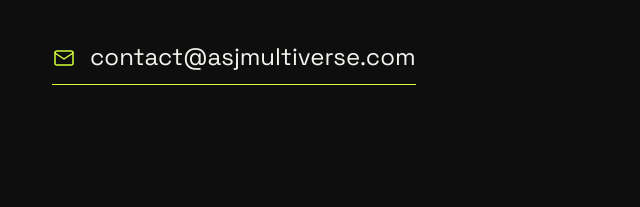
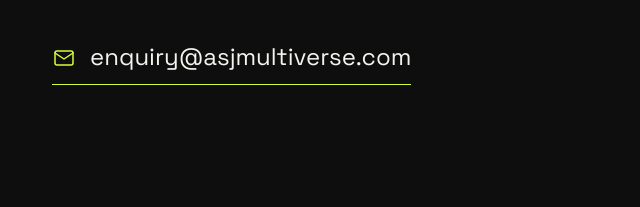
Before and after one commit to angiefly323/asj-multiverse, a plain HTML site: page index.html in a window 1280 px wide. Shown: the part 5790-5997 px from the top of the page, 0-640 px from the left. Drawn offline with Linux system fonts and the light colour scheme.

Commit message:
Update contact email link in index.html

```diff
--- a/index.html
+++ b/index.html
@@ -416,7 +416,7 @@
       <div class="label" style="color:#8d8c85"><b style="color:#d4ff3a">(06)</b>Contact Us</div>
       <h2><span class="t-zh">準備好與我們開展<br>你的 <span class="lime">Multiverse</span> 旅程嗎？</span><span class="t-en">Ready to start your <span class="lime">Multiverse</span> journey?</span></h2>
       <p class="zh"><span class="t-zh">立即與我們的技術團隊聊聊你的商業構想，讓我們助你把想法化為現實。</span><span class="t-en">Talk to our tech team about your business idea today — and let us help turn it into reality.</span></p>
-      <a class="mail" href="mailto:enquiry@asj-multiverse.com"><svg class="i" viewBox="0 0 24 24"><rect x="3" y="5" width="18" height="14" rx="2"/><path d="M3 7l9 6 9-6"/></svg>contact@asjmultiverse.com</a>
+      <a class="mail" href="mailto:enquiry@asj-multiverse.com"><svg class="i" viewBox="0 0 24 24"><rect x="3" y="5" width="18" height="14" rx="2"/><path d="M3 7l9 6 9-6"/></svg>enquiry@asjmultiverse.com</a>
     </div>
     <form class="zh" onsubmit="return sent(this)">
       <div class="two">
```
